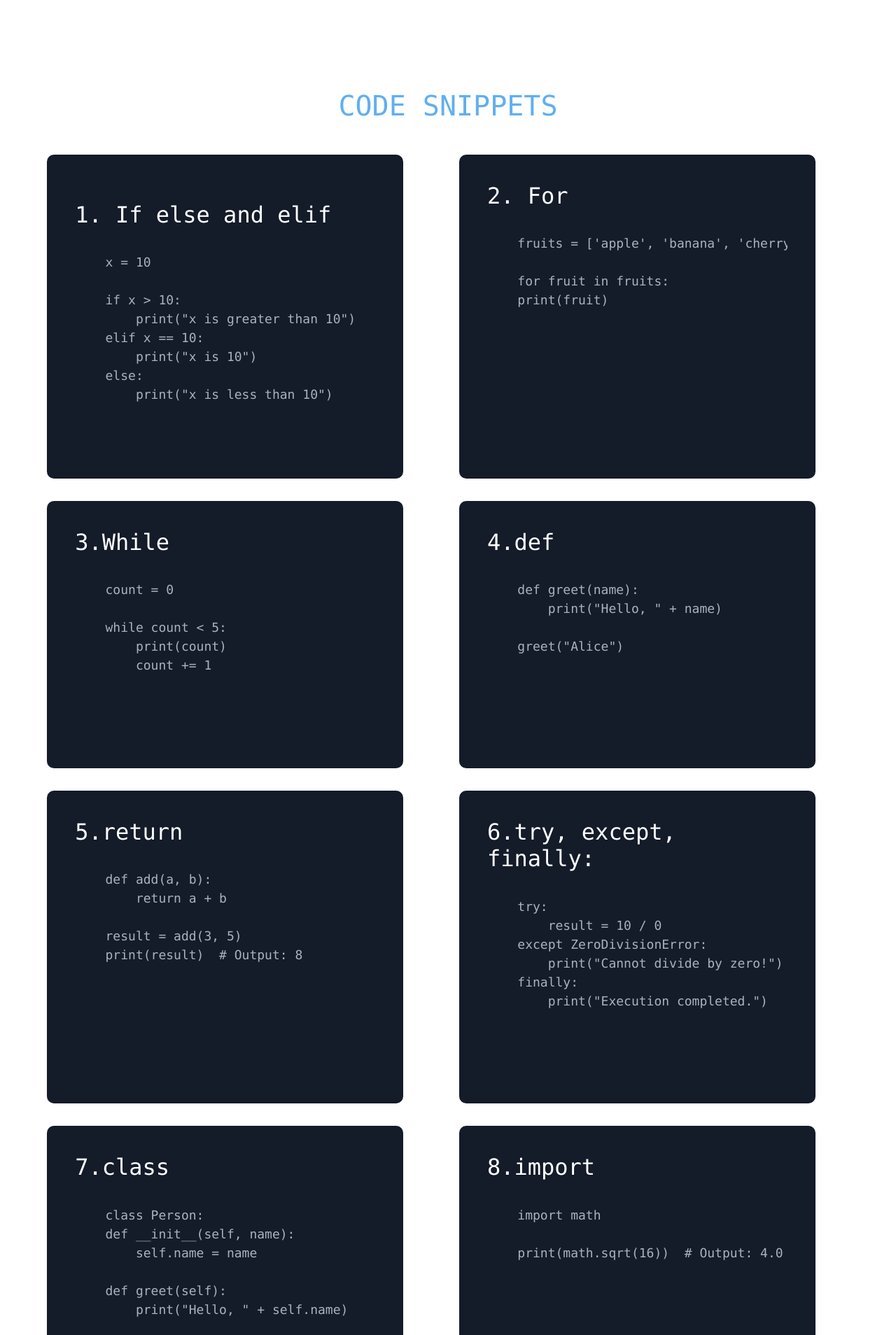
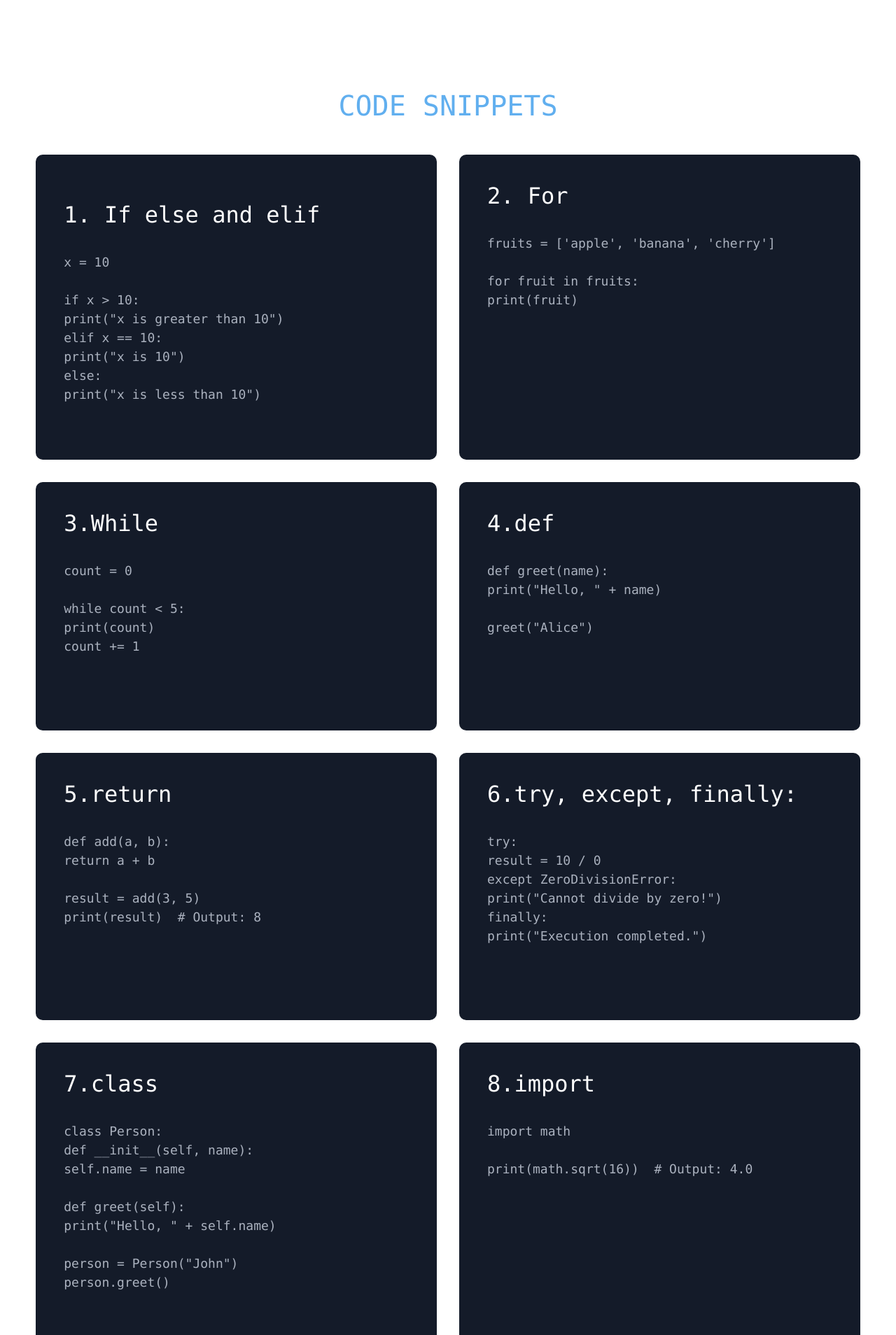
Before and after one commit to X-Evolve/Python_Hunt, a Django app: page /products/keywords/ in a window 1280 px wide. Shown: the part 3492-5400 px from the top of the page at 70% size. Run offline with Django 3.2, Linux system fonts and the light colour scheme.

Commit message:
Fixed Navbar inconsistency and responsiveness of code snippets

```diff
--- a/producthunt_pro/producthunt/static/Python_Keywords/Keywords.css
+++ b/producthunt_pro/producthunt/static/Python_Keywords/Keywords.css
@@ -1,120 +1,102 @@
-@import url('https://fonts.googleapis.com/css2?family=Noto+Naskh+Arabic&display=swap');
-
-
-
+@import url("https://fonts.googleapis.com/css2?family=Noto+Naskh+Arabic&display=swap");
 .container {
   width: 90%;
   margin: auto;
   text-align: center;
   margin-bottom: 10%;
 }
-
 table {
   width: 800px;
   border-collapse: collapse;
   overflow: hidden;
 }
-
 th,
 td {
   padding: 15px;
   text-align: left;
 }
-
-
 tbody td:hover::before {
   content: "";
   position: absolute;
   background-color: #f1f1f1;
   z-index: -1;
 }
-
 .heading {
   display: flex;
   justify-content: center;
   align-items: center;
-
   margin-top: 2%;
-
   font-size: 14px;
   font-style: normal;
-  font-family: "Droid Sans Mono", "Inconsolata", "Menlo", "Consolas", "Bitstream Vera Sans Mono", "Courier", monospace;
+  font-family: "Droid Sans Mono", "Inconsolata", "Menlo", "Consolas",
+    "Bitstream Vera Sans Mono", "Courier", monospace;
 }
-
-.codes{
-  width: 92%;
-  margin: 3% 4%;
+.codes {
+  width: min(92%, 1200px);
+  margin: 3% auto;
+  display: grid;
+  grid-template-columns: 1fr;
+  gap: 2rem;
 }
-
-
 .code-snippet {
   padding: 10px;
   font-size: 14px;
   overflow-x: auto;
   font-style: normal;
-  font-family: "Droid Sans Mono", "Inconsolata", "Menlo", "Consolas", "Bitstream Vera Sans Mono", "Courier", monospace;
+  font-family: "Droid Sans Mono", "Inconsolata", "Menlo", "Consolas",
+    "Bitstream Vera Sans Mono", "Courier", monospace;
   background-color: #141b29;
   color: white;
   padding: 40px;
   border-radius: 10px;
-  margin: 0rem 4rem 2rem 1rem;
   font-size: large;
 }
-
 table {
   width: 100%;
   border-collapse: collapse;
 }
-
 th,
 td {
   border: 1px solid black;
   padding: 10px;
 }
-
 tr:nth-child(odd) {
   background-color: rgba(0, 0, 0, 0.731);
-
 }
-
 tr:nth-child(even) {
   background-color: #000000;
 }
-
 td {
   font-size: large;
-  font-family: 'Lobster', cursive;
-  font-family: 'Montserrat', sans-serif;
-  font-family: 'Tilt Prism', cursive;
+  font-family: "Lobster", cursive;
+  font-family: "Montserrat", sans-serif;
+  font-family: "Tilt Prism", cursive;
 }
-
 .code-font {
   font-size: large;
   color: #abb2bf;
 }
-
 thead {
   font-size: xx-large;
 }
-
-
-
 .details {
   padding: 3rem;
   border-radius: 10px;
-  font-family: 'Noto Naskh Arabic', serif;
+  font-family: "Noto Naskh Arabic", serif;
   margin: 4rem auto;
   font-size: large;
   max-width: 70rem;
   width: 90%;
-  border-style:solid;
-  border-radius:3rem;
-
+  border-style: solid;
+  border-radius: 3rem;
 }
-
 @media (min-width: 768px) {
   .details {
     width: 70%;
     /* Adjust width for larger screens */
   }
+  .codes {
+    grid-template-columns: 1fr 1fr;
+    /* Switch to double column on larger screens */
+  }
 }
--- a/producthunt_pro/products/templates/products/Keywords.html
+++ b/producthunt_pro/products/templates/products/Keywords.html
@@ -7,8 +7,11 @@
 <link rel="stylesheet" href="{% static 'Python_Keywords/Keywords.css' %}">
 <title>Python Keywords</title>
 <div class="keywords">
-    <div class="heading"><h1>PYTHON KEYWORDS</h1></div>
-<div class="details">Keywords are reserved identifiers that
+    <div class="heading">
+        <h1>PYTHON KEYWORDS</h1>
+    </div>
+    <div class="details">
+        Keywords are reserved identifiers that
         have special meanings and functionalities within the Python
         programming language. These keywords cannot be used as variable
         names or identifiers in your program. They are fundamental
@@ -16,7 +19,8 @@
         structure.Understanding and using these keywords correctly is
         essential for effective programming and enables developers to
         create efficient, organized, and maintainable code. Python keywords
-    are listed below</div>
+        are listed below
+    </div>
     <div class="container">
         <table style="width: 100%;" class="table table-hover">
             <thead>
@@ -311,11 +315,11 @@
             </tbody>
         </table>
     </div>
-    <div class="heading" style="color: #61afef ;""><h1>CODE SNIPPETS</h1></div>
+    <div class="heading" style="color: #61afef;">
+        <h1>CODE SNIPPETS</h1>
+    </div>
 <div class="codes">
-
-<div style="display: flex;">
-    <div class="code-snippet" style="flex: 1;">
+<div class="code-snippet">
 <br />
 <h2>1. If else and elif</h2>
 <pre>
@@ -331,7 +335,7 @@
 </code>
 </pre>
 </div>
-    <div class="code-snippet" style="flex: 1;">
+<div class="code-snippet">
 <h2>2. For</h2>
 <pre>
 <code class="code-font">
@@ -342,9 +346,7 @@
 </code>
 </pre>
 </div>
-    </div>
-    <div style="display: flex;">
-    <div class="code-snippet" style="flex: 1;"><h2>3.While</h2>
+<div class="code-snippet"><h2>3.While</h2>
 <pre>
 <code class="code-font">
 count = 0
@@ -356,7 +358,8 @@
 </code>
 </pre>
 </div>
-    <div class="code-snippet" style="flex: 1;"><h2>4.def</h2>
+<div class="code-snippet">
+<h2>4.def</h2>
 <pre>
 <code class="code-font">
 def greet(name):
@@ -367,9 +370,8 @@
 </code>
 </pre>
 </div>
-    </div>
-    <div style="display: flex;">
-    <div class="code-snippet" style="flex: 1;"><h2>5.return</h2>
+<div class="code-snippet">
+<h2>5.return</h2>
 <pre>
 <code class="code-font">
 def add(a, b):
@@ -381,8 +383,8 @@
 </code>
 </pre>
 </div>
-    <div class="code-snippet" style="flex: 1;"><h2>6.try, except,
-    finally:</h2>
+<div class="code-snippet">
+<h2>6.try, except, finally:</h2>
 <pre>
 <code class="code-font">
 try:
@@ -395,9 +397,8 @@
 </code>
 </pre>
 </div>
-    </div>
-    <div style="display: flex;">
-    <div class="code-snippet" style="flex: 1;"><h2>7.class</h2>
+<div class="code-snippet">
+<h2>7.class</h2>
 <pre>
 <code class="code-font">
 class Person:
@@ -413,7 +414,8 @@
 </code>
 </pre>
 </div>
-    <div class="code-snippet" style="flex: 1;"><h2>8.import</h2>
+<div class="code-snippet">
+<h2>8.import</h2>
 <pre>
 <code class="code-font">
 import math
@@ -423,9 +425,8 @@
 </code>
 </pre>
 </div>
-    </div>
-    <div style="display: flex;">
-    <div class="code-snippet" style="flex: 1;"><h2>9.async and await</h2>
+<div class="code-snippet">
+<h2>9.async and await</h2>
 <pre>
 <code class="code-font">
 import asyncio
@@ -444,8 +445,8 @@
 </code>
 </pre>
 </div>
-    <div class="code-snippet" style="flex: 1;"><h2>10.break and
-    continue:</h2>
+<div class="code-snippet">
+<h2>10.break and continue:</h2>
 <pre>
 <code class="code-font">
 # BREAK
@@ -464,9 +465,5 @@
 </pre>
 </div>
 </div>
-
-    </div>
-
-
 </div>
 {% endblock %}
```
Also changed, not shown: producthunt_pro/products/templates/products/Python_Intro.html (+15 -34 lines). Lines whose indentation alone changed are shown as unchanged.
